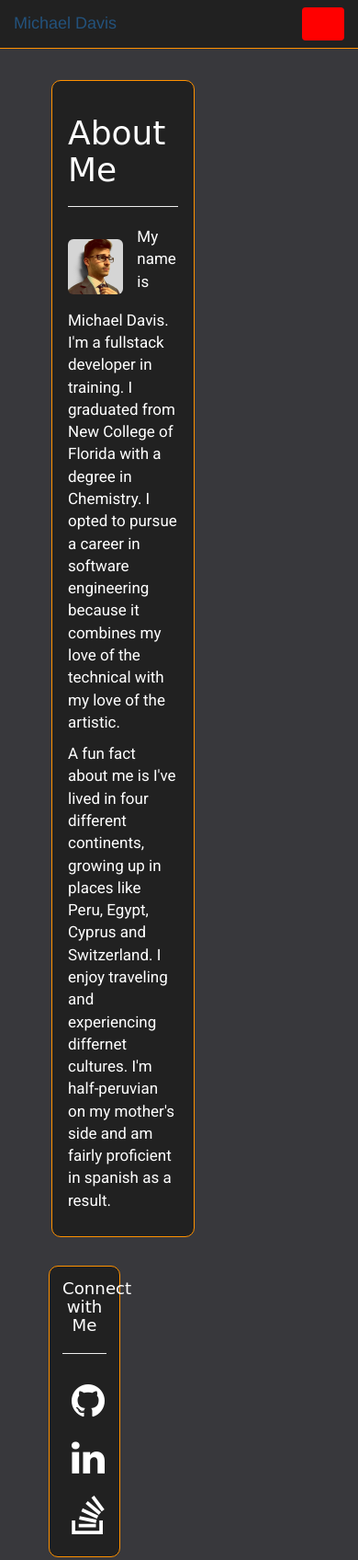
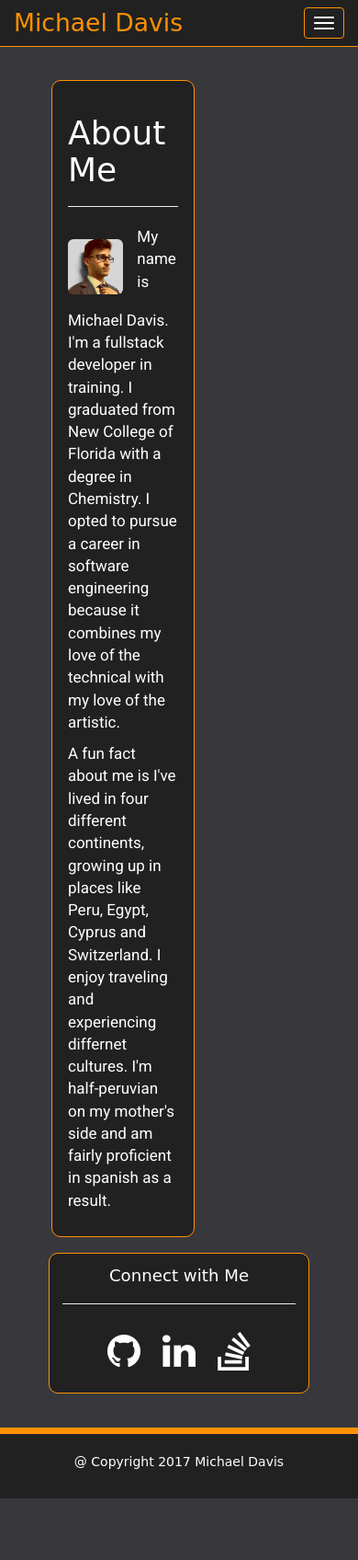
Before and after one commit to mhdavis/Basic-Portfolio-Bootstrap, a plain HTML site: page index.html in a window 390 px wide. Shown: the top 1696 px of the page at 92% size. After the commit the page ends 1629 px from the top, so only its background shows below. Drawn offline with nearby package versions, Linux system fonts and the light colour scheme; a web font is replaced by a local one.

Commit message:
Finalized styling for index.html with bootstrap and custom css

```diff
--- a/assets/css/style.css
+++ b/assets/css/style.css
@@ -9,32 +9,47 @@ body {
   background: #38383c;
 }
 
-#custom-navbar-style {
+#custom-navbar-style{
   background: #212121;
   border-bottom: 0.1em solid #ff9100;
-}
-
-/*  UTILITY CLASSES
----------------------------------------*/
-.clearfix {
-  clear: both;
-  overflow: auto;
 }
 
 /*  NAVIGATION BAR
 ---------------------------------------*/
 
+#nav-logo {
+  color: white;
+  font-family: 'Knewave', cursive;
+  font-size: 1.7em;
+  transition: all 0.4s;
+}#nav-logo:hover {
+  color: #ff9100;
+  font-size: 1.9em;
+}
+
 .custom-nav-style {
   font-family: 'Knewave', cursive;
   color: white;
   font-size: 1.5em;
-} .nav-style:hover {
+}
+
+.nav>li>a:hover {
+  background-color: #151515;
   color: #ff9100;
 }
+.nav>li>a:focus {
+  color: white;
+  background-color: #212121;
+}
 
-#crazy-button {
-  border: 2px solid red;
-  background-color: red;
+#collapse-button-style {
+  border: 1px solid #ff9100;
+}#collapse-button-style:active {
+  background: #ff9100;
+}
+
+.custom-icon-style {
+  background: white;
 }
 
 /*  MAIN CONTAINER / SECTION
@@ -170,8 +185,6 @@ body {
   color: white;
   background:#212121;
   border-radius 10px;
-  width: 25%;
-  float: left;
   margin: 1em 1em 1em 1em;
   padding: 1em 1em 1em 1em;
   border-radius: 10px;
@@ -204,17 +217,15 @@ footer {
   text-align: center;
   background: #212121;
   color: white;
-  padding: 20px 0 20px 0;
+  padding: 20px 0 20px;
   border-top: 0.5em solid #ff9100;
   position: absolute;
   left: 0;
   bottom: 0;
   width: 100%;
-  height: 30px;
 }
 
 #copyright {
-  margin: 0;
   font-size: 1em;
   font-family: 'Knewave', cursive;
 }
--- a/index.html
+++ b/index.html
@@ -11,6 +11,11 @@
     <link rel="stylesheet" type="text/css" href="assets/css/font-awesome/css/font-awesome.min.css">
     <link href="https://fonts.googleapis.com/css?family=Knewave|Roboto" rel="stylesheet">
     <link rel="stylesheet" type="text/css" href="assets/css/style.css"/>
+    <!-- jQuery -->
+    <script
+    src="https://code.jquery.com/jquery-3.2.1.min.js"
+    integrity="sha256-hwg4gsxgFZhOsEEamdOYGBf13FyQuiTwlAQgxVSNgt4="
+    crossorigin="anonymous"></script>
     <!-- Boostrap JS -->
     <script src="https://maxcdn.bootstrapcdn.com/bootstrap/3.3.7/js/bootstrap.min.js"></script>
   </head>
@@ -20,18 +25,18 @@
       <nav id="custom-navbar-style" class="navbar navbar-fixed-top">
         <div class="container">
           <div class="navbar-header">
-            <button id="crazy-button" type="button" class="navbar-toggle collapsed"
+            <button id="collapse-button-style" type="button" class="navbar-toggle collapsed"
             data-toggle="collapse" data-target="#navbar"
             aria-expanded="false" aria-controls="navbar">
               <span class="sr-only">Toggle navigation</span>
-              <span class="icon-bar"></span>
-              <span class="icon-bar"></span>
-              <span class="icon-bar"></span>
+              <span class="custom-icon-style icon-bar"></span>
+              <span class="custom-icon-style icon-bar"></span>
+              <span class="custom-icon-style icon-bar"></span>
             </button>
-            <a class="navbar-brand" href="#">Michael Davis</a>
+            <a id="nav-logo" class="navbar-brand" href="#">Michael Davis</a>
           </div> <!-- End navbar-header -->
           <div id="navbar" class="collapse navbar-collapse">
-            <ul class="nav navbar-nav">
+            <ul class="nav navbar-nav navbar-right">
               <li><a class="nav-item custom-nav-style" href="#">About</a></li>
               <li><a class="nav-item custom-nav-style" href="#">Porfolio</a></li>
               <li><a class="nav-item custom-nav-style" href="#">Contact</a></li>
@@ -43,7 +48,7 @@
       <div id="custom-container">
         <div class="container-fluid">
           <div class="row">
-            <div id="main-section" class="col-lg-4-offset-3 col-md-4 col-sm-4">
+            <div id="main-section" class="col-lg-4-offset-3 col-md-4-offset-1 col-sm-4">
               <h1 id="about-me">About Me</h1>
               <hr>
               <div id=profile-wrapper>
@@ -70,7 +75,7 @@
         </div> <!-- end container-fluid -->
       </div> <!-- end custom-container -->
 
-      <footer class="clearfix">
+      <footer>
         <p id="copyright">@ Copyright 2017 Michael Davis</p>
       </footer>
   </body>
```
